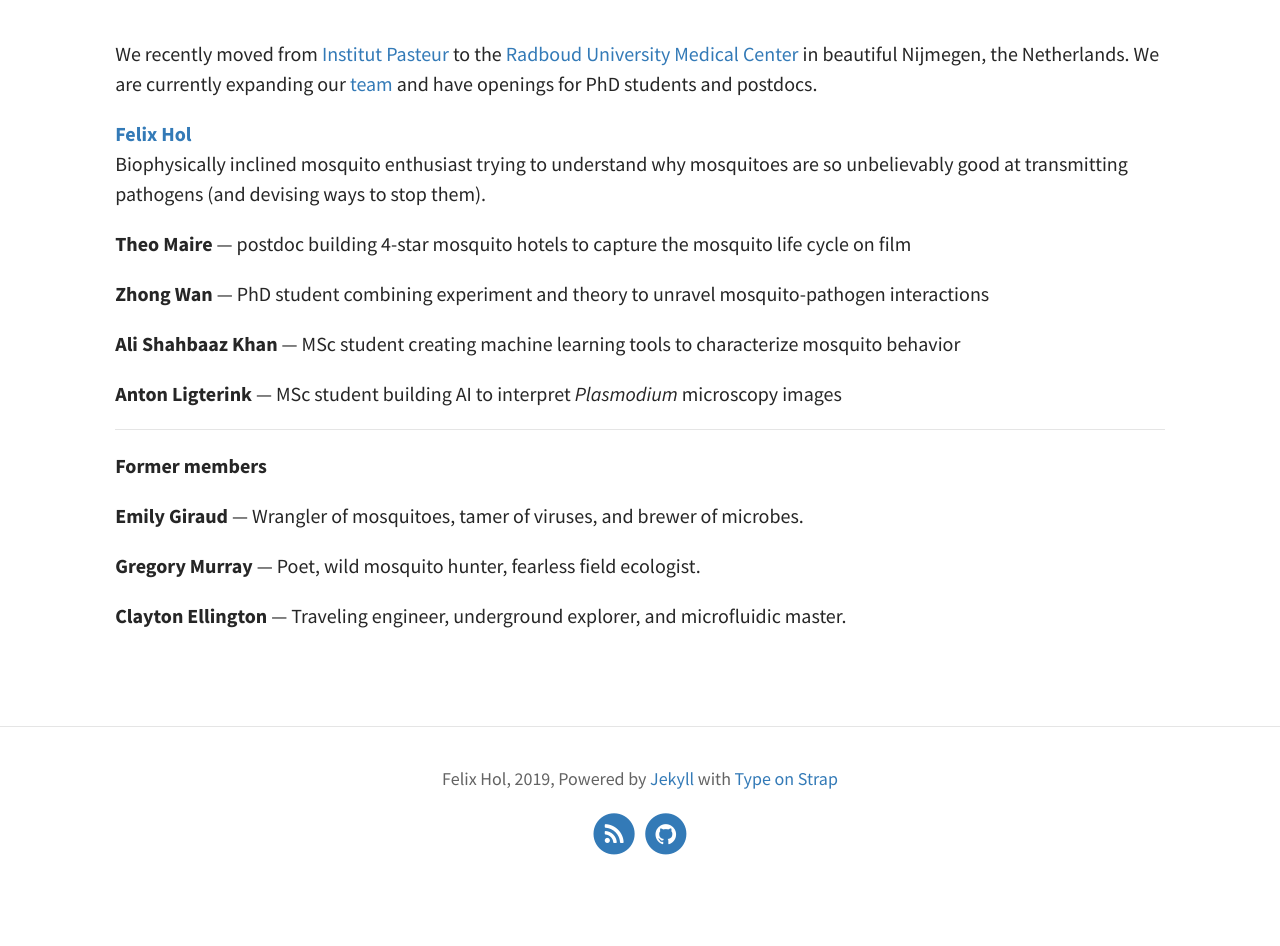
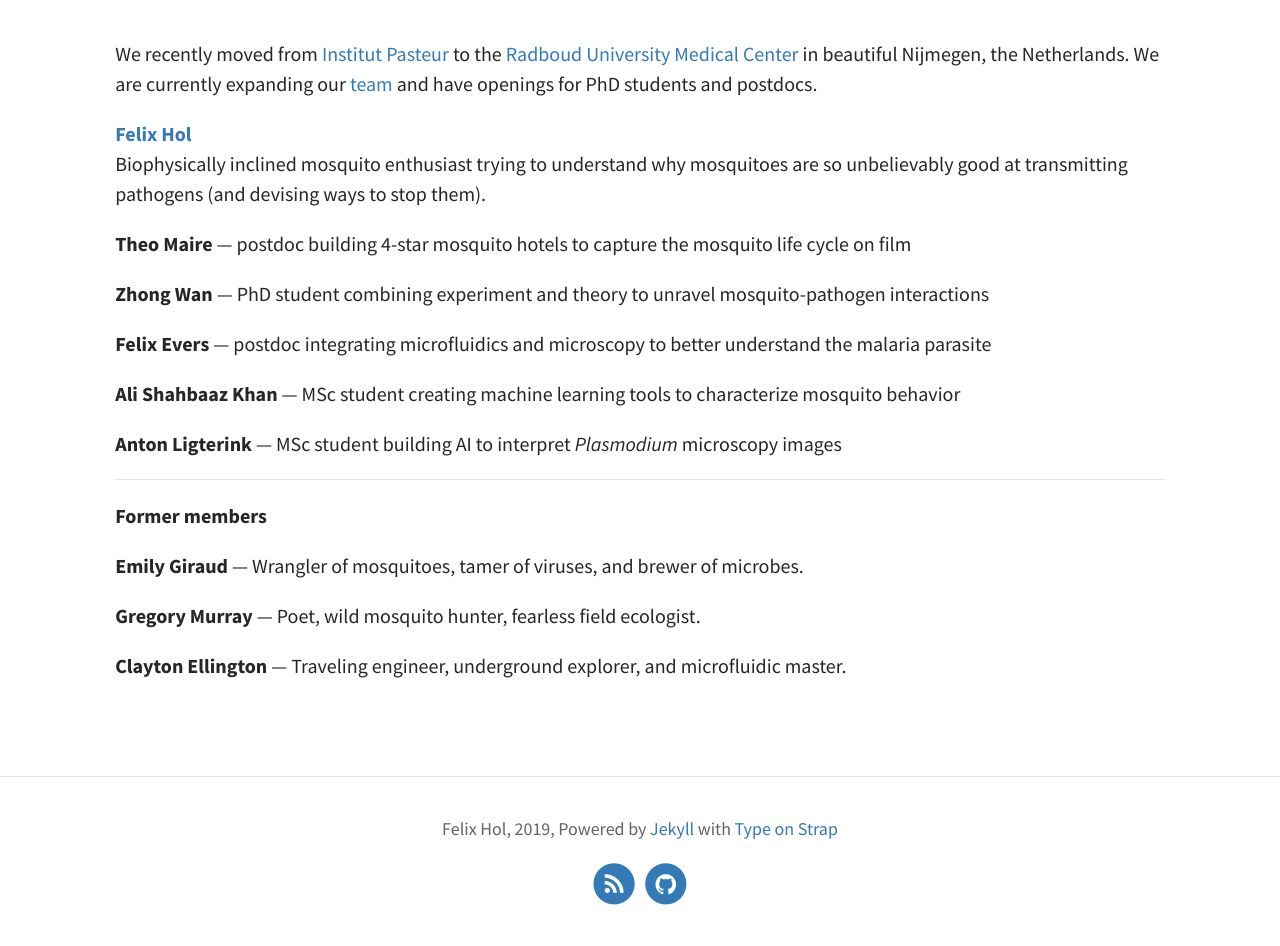
Before and after one commit to felixhol/felixhol.github.io, a Jekyll site: the page built from pages/03Team.md, in a window 1280 px wide. Shown: the part 283-1229 px from the top of the page. Built offline with Jekyll 4.4.1, drawn with Linux system fonts in a browser that asks for light colours; before the commit the page ends 1179 px from its top, so only the background shows below that.

Commit message:
team update :)

```diff
--- a/pages/03Team.md
+++ b/pages/03Team.md
@@ -14,6 +14,8 @@ Biophysically inclined mosquito enthusiast trying to understand why mosquitoes a
 **Theo Maire** &mdash; postdoc building 4-star mosquito hotels to capture the mosquito life cycle on film
 
 **Zhong Wan**  &mdash; PhD student combining experiment and theory to unravel mosquito-pathogen interactions
+
+**Felix Evers**  &mdash; postdoc integrating microfluidics and microscopy to better understand the malaria parasite
 
 **Ali Shahbaaz Khan** &mdash; MSc student creating machine learning tools to characterize mosquito behavior
 
```
